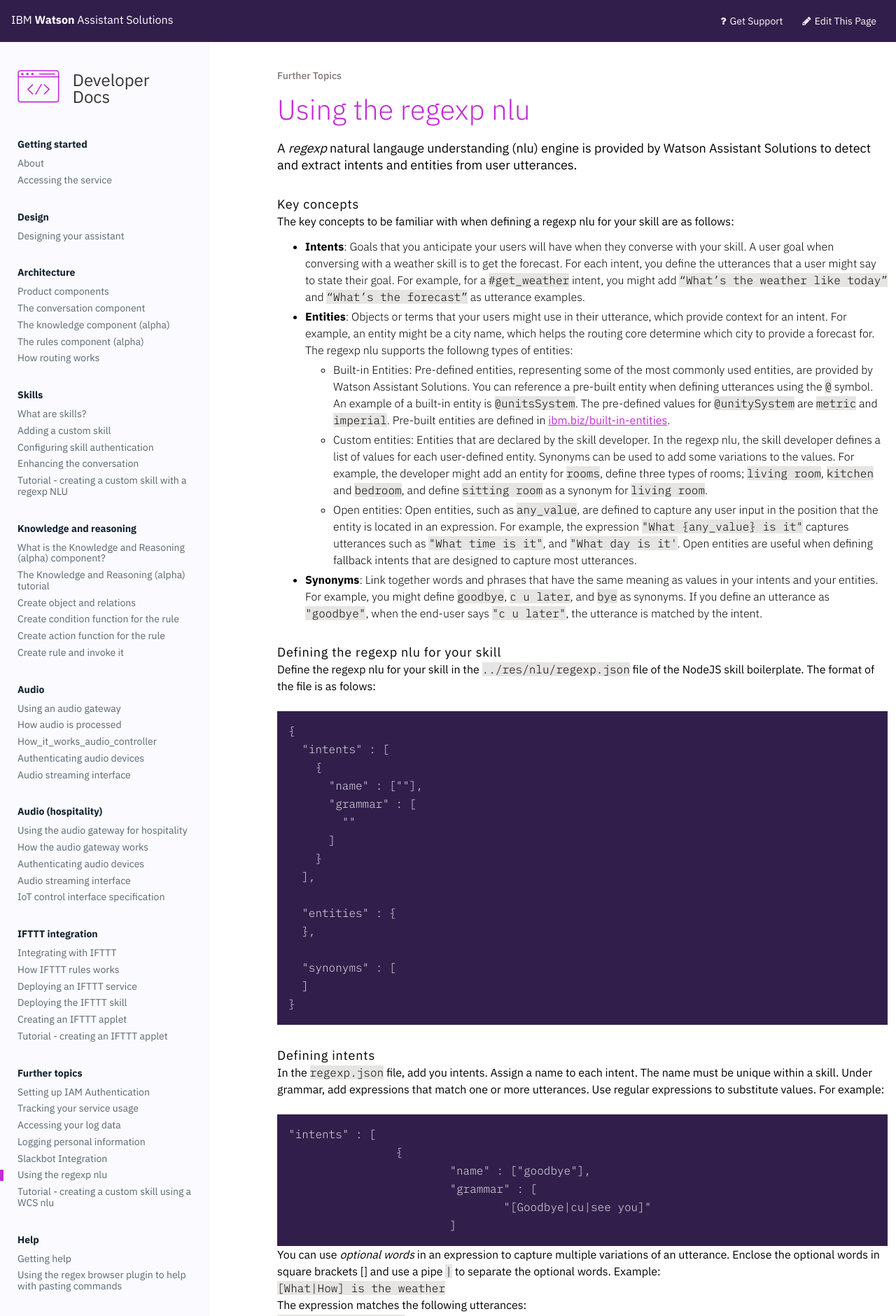
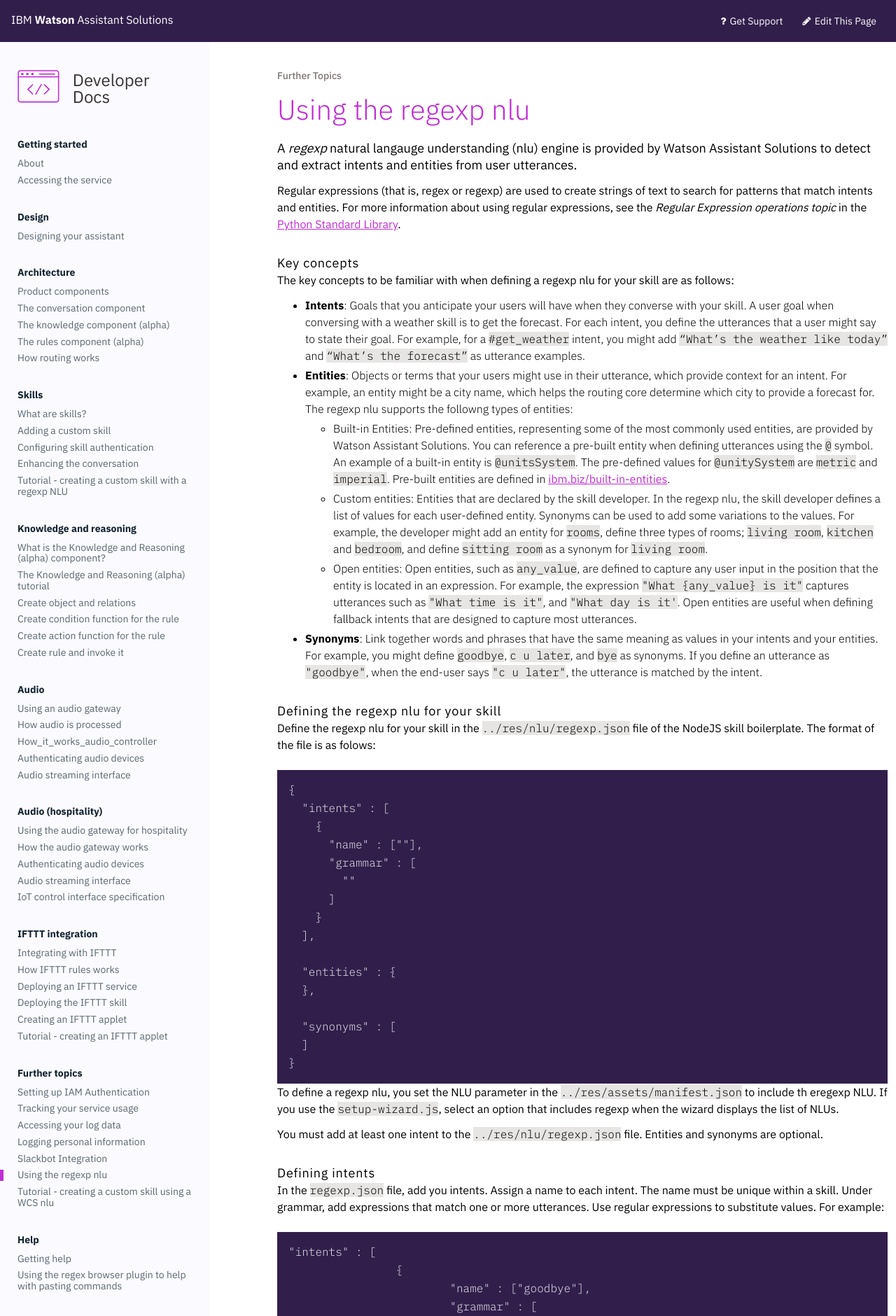
Before and after one commit to Watson-Personal-Assistant/developer, a Jekyll site: the page built from _content/further-topics/regexp_nlu.md, in a window 1280 px wide. Shown: the top 1880 px of the page at 70% size. Built offline with Jekyll 4.4.1, drawn with Linux system fonts in a browser that asks for light colours; some web fonts are replaced; some of the changed text lies outside the part shown.

Commit message:
regexp updates

````diff
--- a/_content/further-topics/regexp_nlu.md
+++ b/_content/further-topics/regexp_nlu.md
@@ -3,6 +3,8 @@
 weight: 60
 ---
 A _regexp_ natural langauge understanding (nlu) engine is provided by Watson Assistant Solutions to detect and extract intents and entities from user utterances.
+
+Regular expressions (that is, regex or regexp) are used to create strings of text to search for patterns that match intents and entities.  For more information about using regular expressions, see the _Regular Expression operations topic_ in the [Python Standard Library](https://docs.python.org/3/library/re.html#regular-expression-syntax/).
 
 #### Key concepts
 The key concepts to be familiar with when defining a regexp nlu for your skill are as follows:
@@ -33,9 +35,15 @@
   ]
 }
 ```
+
+To define a regexp nlu, you set the NLU parameter in the `../res/assets/manifest.json` to include th eregexp NLU. If you use the `setup-wizard.js`, select an option that includes regexp when the wizard displays the list of NLUs.
+
+You must add at least one intent to the `../res/nlu/regexp.json` file.  Entities and synonyms are optional.
+
 #### Defining intents
 In the `regexp.json` file, add you intents.  Assign a name to each intent. The name must be unique within a skill. Under grammar, add expressions that match one or more utterances. Use regular expressions to substitute values.
 For example:
+
 ```
 "intents" : [
 		{
@@ -44,6 +52,7 @@
 				"[Goodbye|cu|see you]"
 			]
 ```
+
 You can use _optional words_ in an expression to capture multiple variations of an utterance.  Enclose the optional words in square brackets [] and use a pipe `|` to separate the optional words.
 Example:<br>
 `[What|How] is the weather`<br>
@@ -96,14 +105,37 @@
 #### Defining entities
 In the `regexp.json` file, define each custom entity for use by the skill in the entities section and list their values.<br>
 For example:
+
 ```
 {
-	 "entities" : {
-		 "vegetable" : [
-			 "carrot", "parsnip"
-		 ]
-	 },
+  "entities" : {
+    "vegetable" : [
+      "carrot", "parsnip"
+     ]
+  },
+}
 ```
+
+#### Defining mandatory entities
+You can specify that an entity must be included in an utterance for an intent to be matched. For each intent, define the mandatory entities in the `../res/nlu/intents.json` file.
+For example:
+
+```JAVASCRIPT
+{
+  "get_veg_receipe" : {
+    "visibility" : "always",
+    "entities" : [
+      {
+        "name" : "vegetable",
+        "required" : true
+      }
+    ]
+  }
+}
+```
+
+With the `#get_veg_recipe` intent, the  utterance `Give me a carrot receipe`is matched because the `@vegetable` entity value is mentioned in the utterance.  The `Give me a veg receipe` is not matched because a type of vegetable is not included in the utterance.
+
 
 #### Defining synonyms
 In the `regexp.json` file, define the synonyms that can be used in your intent and entity definitions.<br>
````
